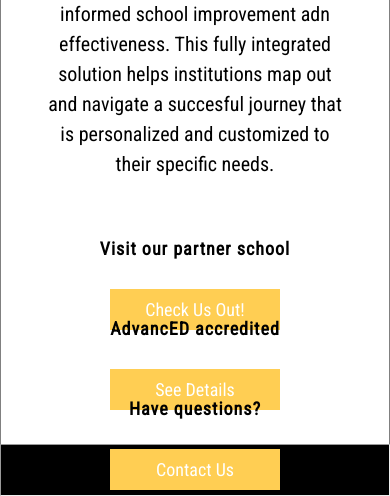
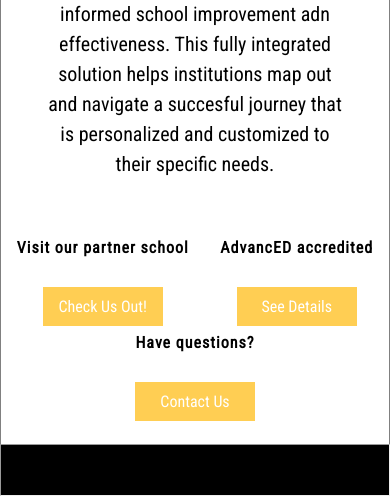
Before and after one commit to jordanhudgens/huduacademy, a Flask app: page / in a window 390 px wide. Shown: the part 1655-2151 px from the top of the page. Run offline with Flask 2, Linux system fonts and the light colour scheme.

Commit message:
mobile bug fix #8

```diff
--- a/templates/hudu.html
+++ b/templates/hudu.html
@@ -295,12 +295,12 @@
                 height: 175px;
             }
             .third-link h3{
-                font-size: 18px;
+                font-size: 16px;
                 margin: 10px 0;
             }
             .third-links{
-                font-size: 18px;
-
+                font-size: 16px;
+                width: 100px;
             }
             .second-list li{
                 letter-spacing: .1px;
```
